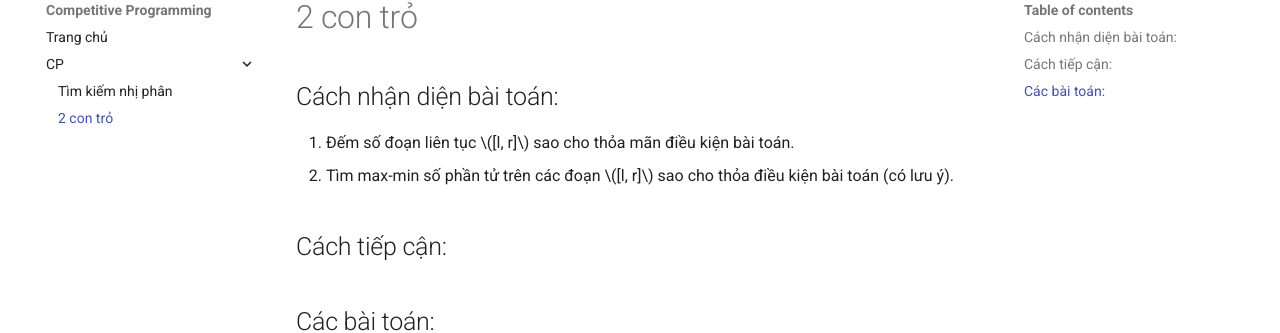
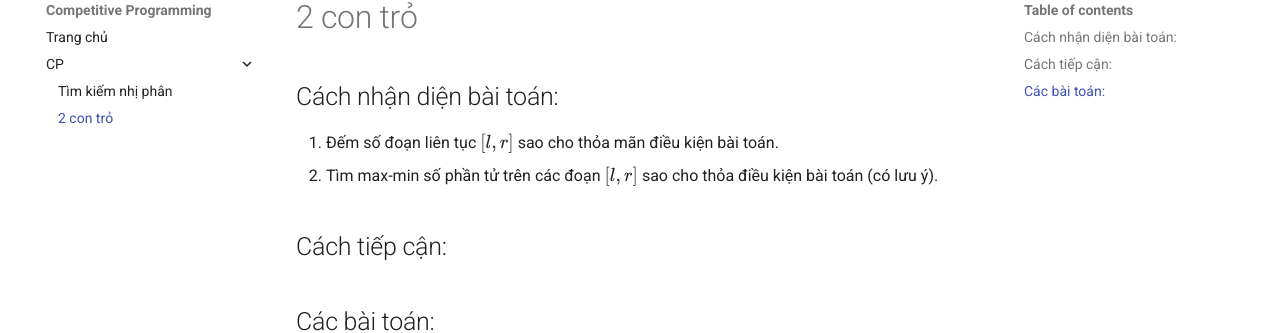
Before and after one commit to hmtrung2305/competitiveprogramming, an MkDocs documentation site: the page built from docs/cp/twopointers.md, in a window 1280 px wide. Shown: the part 101-434 px from the top of the page. Built offline with MkDocs 1.6.1 and Material for MkDocs 9.7.7, drawn with Linux system fonts in a browser that asks for light colours; some of the changed lines change nothing that is shown.

Commit message:
update content

```diff
--- a/mkdocs.yml
+++ b/mkdocs.yml
@@ -32,3 +32,6 @@
 markdown_extensions:
   - pymdownx.arithmatex:
       generic: true
+
+extra_javascript:
+  - https://cdn.jsdelivr.net/npm/mathjax@3/es5/tex-mml-chtml.js
```
